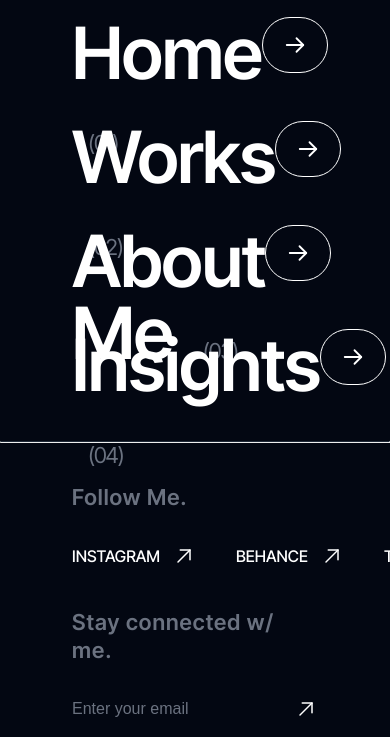
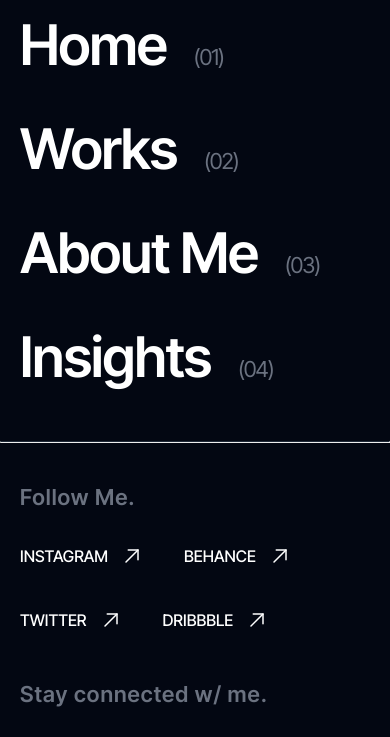
Before and after one commit to sherlockmac/frontend, a plain HTML site: page 04-showcasy/index.html in a window 390 px wide. Shown: the part 71-808 px from the top of the page. Drawn offline with Linux system fonts and the light colour scheme.

Commit message:
feat: menu section final mobile

```diff
--- a/04-showcasy/style.css
+++ b/04-showcasy/style.css
@@ -189,6 +189,7 @@ nav footer #page-list-connect {
 
 nav footer #nav-social-links {
     display: flex;
+    flex-wrap: wrap;
     gap: 40px;
 }
 
@@ -823,6 +824,16 @@ footer #copyright {
     #footer-links {
         gap: 58px;
     }
+
+    nav ul {
+        padding: 0 var(--general-mobile-padding);
+    }
+
+    nav footer #page-list-connect {
+        flex-direction: column;
+        gap: 48px;
+        padding: 0 var(--general-mobile-padding);
+    }
 }
 
 @media (max-width: 824px) {
@@ -850,6 +861,14 @@ footer #copyright {
 
     #footer-links {
         gap: 88px;
+    }
+
+    nav ul h2 {
+        font-size: 56px;
+    }
+
+    nav ul a button {
+        display: none;
     }
 
 }
```
